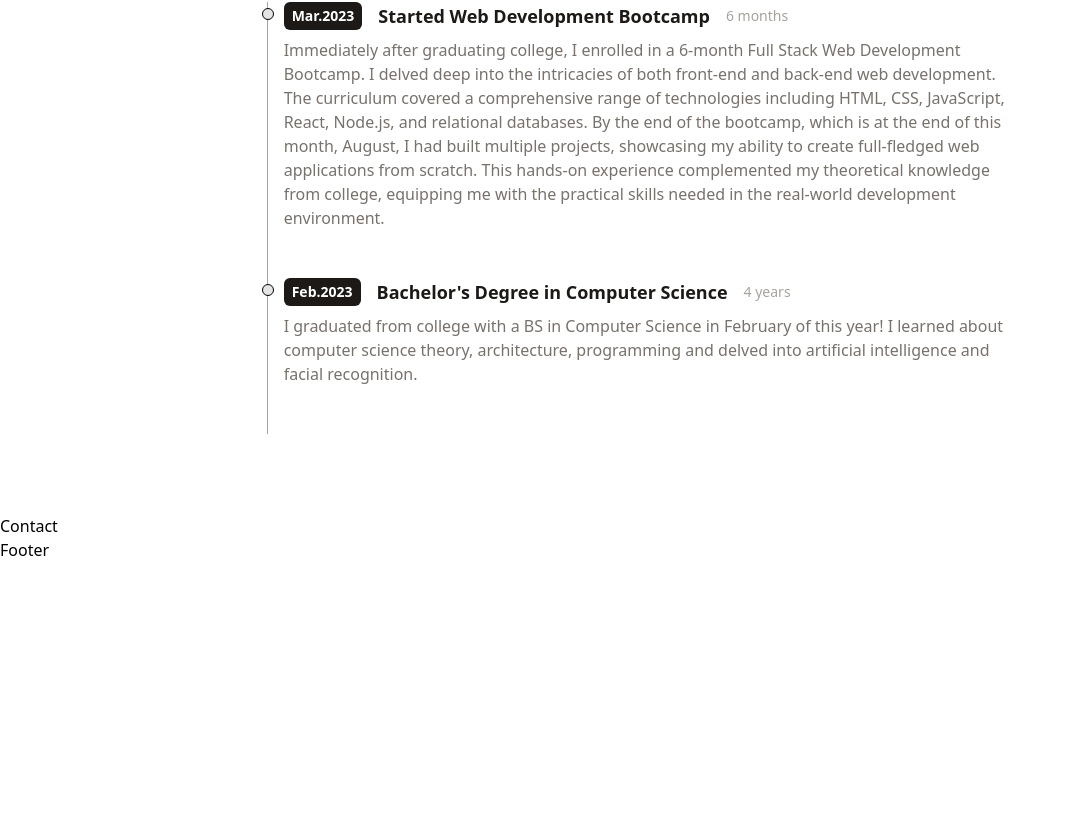
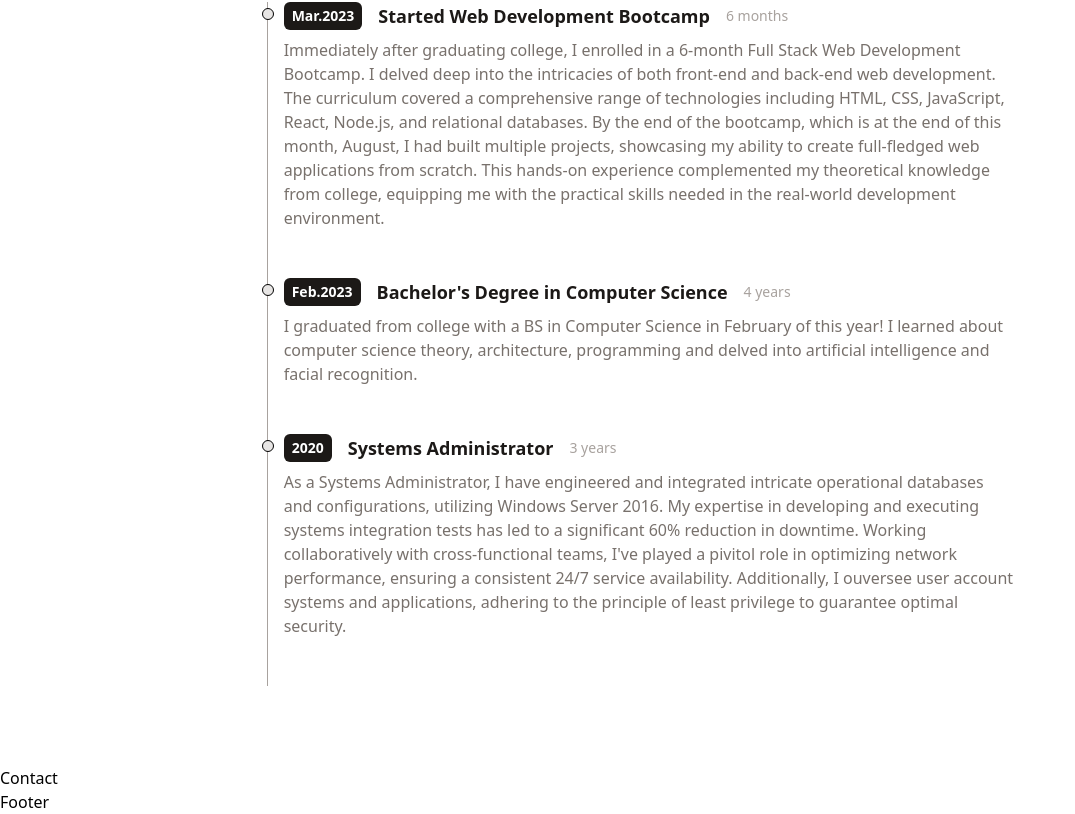
Before and after one commit to IlirHajdari/Reactfolio, a React (Vite) app: page / in a window 1280 px wide. Shown: the part 722-1536 px from the top of the page, without its empty margins (0-1075 px from the left). Before the commit the page ends 1284 px from the top, so only its background shows below. Built offline with nearby package versions, Linux system fonts and the light colour scheme.

Commit message:
added work experience

```diff
--- a/src/data/timeline.js
+++ b/src/data/timeline.js
@@ -18,4 +18,14 @@ export default [
     details: `I graduated from college with a BS in Computer Science in February of this year!
       I learned about computer science theory, architecture, programming and delved into artificial intelligence and facial recognition.`,
   },
+  {
+    year: "2020",
+    title: "Systems Administrator",
+    duration: "3 years",
+    details: `As a Systems Administrator, I have engineered and integrated intricate operational databases and configurations,
+            utilizing Windows Server 2016. My expertise in developing and executing systems integration tests has led to a
+            significant 60% reduction in downtime. Working collaboratively with cross-functional teams, I've played a pivitol
+            role in optimizing network performance, ensuring a consistent 24/7 service availability. Additionally, I ouversee user
+            account systems and applications, adhering to the principle of least privilege to guarantee optimal security.`,
+  },
 ];
```
